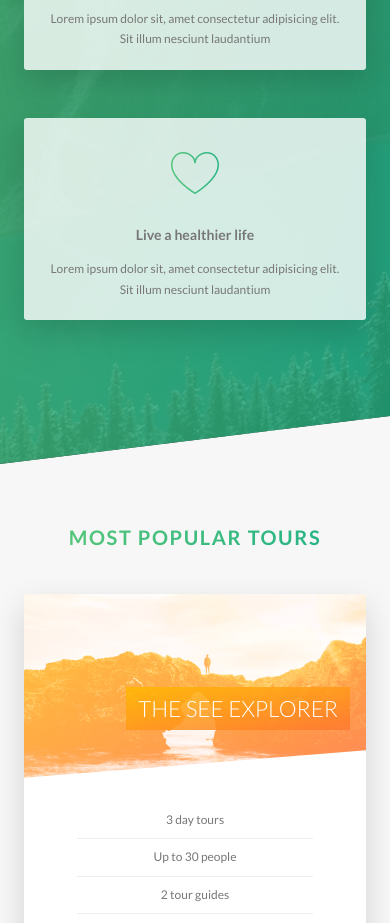
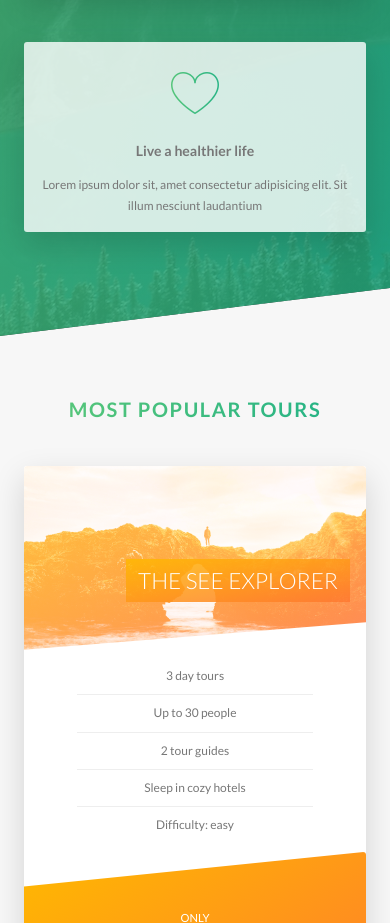
Before and after one commit to Xhoana-B/Natours, a website: page index.html in a window 390 px wide. Shown: the part 2143-3066 px from the top of the page. Drawn offline with Linux system fonts and the light colour scheme.

Commit message:
Card section made responsive

```diff
--- a/sass/components/_card.scss
+++ b/sass/components/_card.scss
@@ -155,4 +155,54 @@
     font-size: 6rem;
     font-weight: 100;
   }
+
+
+
+    //@include respond(tab-port) {
+    @media only screen and (max-width: 56.25em),
+            only screen and (hover: none) {
+
+        height: auto;
+        border-radius: 3px;
+        background-color: $color-white;
+        box-shadow: 0 1.5rem 4rem rgba($color-black, .15);
+
+        &__side {
+            height: auto;
+            position: relative;
+            box-shadow: none;
+
+            &--back {
+                transform: rotateY(0);
+                clip-path: polygon(0 15%, 100% 0, 100% 100%, 0% 100%);
+            }
+        }
+
+        &:hover &__side--front {
+            transform: rotateY(0);
+        }
+
+
+        &__details {
+            padding: 1rem 3rem;
+        }
+
+        // FRONT SIDE STYLING
+        &__cta {
+            position: relative;
+            top: 0%;
+            left: 0;
+            transform: translate(0);
+            width: 100%;
+            padding: 7rem 4rem 4rem 4rem;
+        }
+
+        &__price-box {
+            margin-bottom: 3rem;
+        }
+
+        &__price-value {
+            font-size: 4rem;
+        }
+    }
 }
--- a/sass/components/_feature-box.scss
+++ b/sass/components/_feature-box.scss
@@ -5,6 +5,10 @@
   text-align: center;
   border-radius: 3px;
   box-shadow: 0 1.5rem 4rem rgba($color-black, .15);
+
+  @include respond(tab-port) {
+        padding: 2rem;
+    }
 
   &__icon {
     font-size: 6rem;
@@ -14,6 +18,10 @@
     -webkit-background-clip: text;
     color: transparent;
     transition: transform .3s;
+
+    @include respond(tab-port) {
+            margin-bottom: 0;
+        }
   }
 
   &:hover {
--- a/sass/pages/_home.scss
+++ b/sass/pages/_home.scss
@@ -21,7 +21,7 @@
   }
 
   @include respond(tab-port){
-    padding: 15rem 0;
+    padding: 10rem 0;
   }
 }
 
```
Also changed, not shown: css/style.css.
